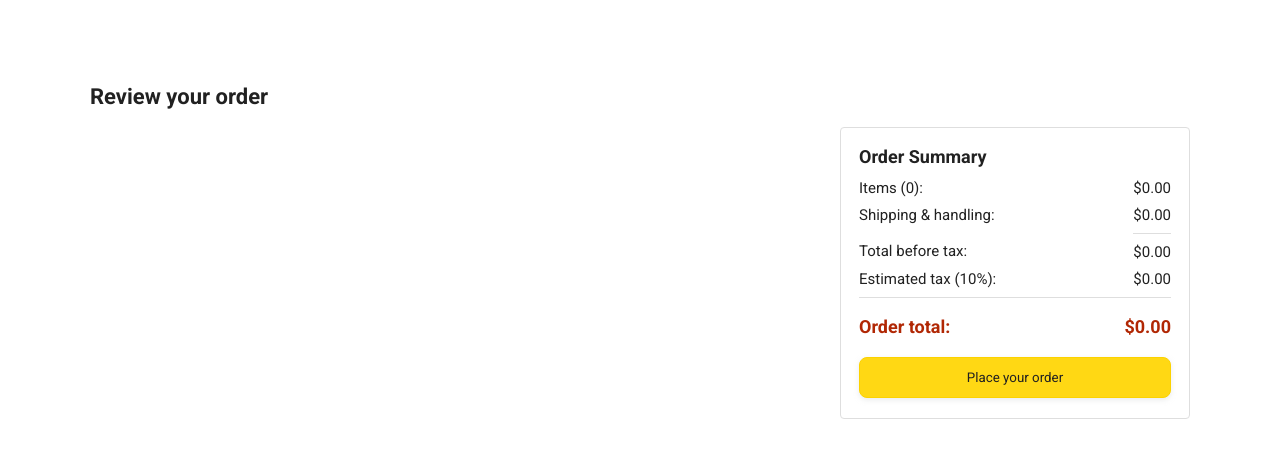
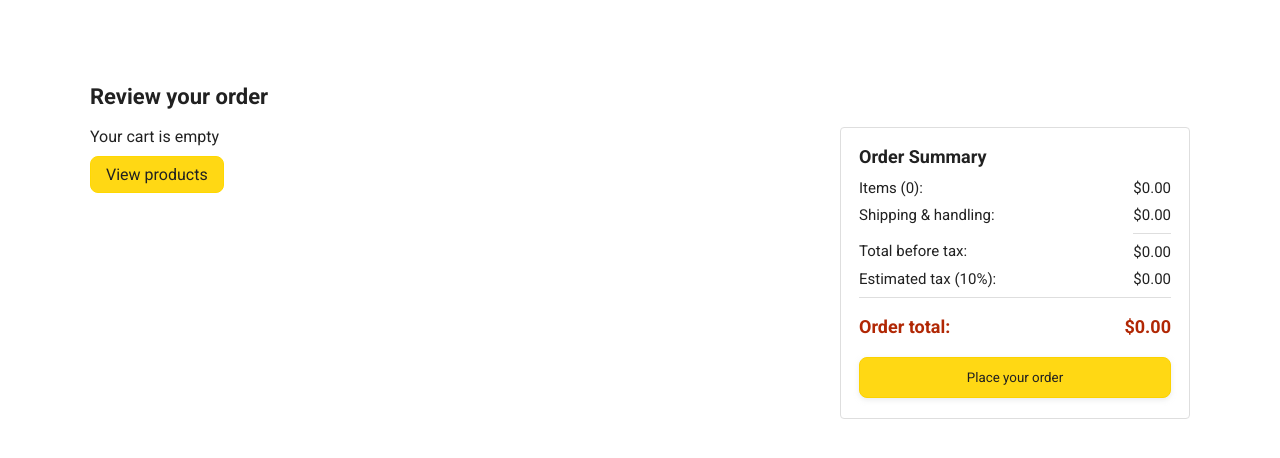
Before and after one commit to rongkuanjiang/javascript-amazon-project, a plain HTML site: page checkout.html in a window 1280 px wide. Shown: the part 56-514 px from the top of the page. Drawn offline with nearby package versions, Linux system fonts and the light colour scheme; no server answers.

Commit message:
added cart is empty and view products button in checkout when cart is empty

```diff
--- a/scripts/checkout/orderSummary.js
+++ b/scripts/checkout/orderSummary.js
@@ -99,8 +99,18 @@ function checkedOrNot(deliveryOptionId, optionNumber){
 export function loadOrderSummary() {
 	try {
 		const fullHTML = getOrderSummary();
-		document.querySelector('.js-order-summary').innerHTML = fullHTML;
-
+		if (fullHTML == '') {
+			document.querySelector('.js-order-summary').innerHTML = `
+			<div>Your cart is empty</div>
+			<div class="view-products-link">
+				<a href="./amazon.html">
+					View products
+				</a>
+			</div>
+			`;
+		} else {
+			document.querySelector('.js-order-summary').innerHTML = fullHTML;
+		}
 		loadDeliveryOptions();
 	} catch (error) {
 		console.log(error);
--- a/styles/pages/checkout/checkout.css
+++ b/styles/pages/checkout/checkout.css
@@ -162,6 +162,27 @@
   font-size: 15px;
 }
 
+.view-products-link {
+  background-color: rgb(255, 216, 20);
+  padding: 8px 15px;
+  margin-top: 10px;
+  display: inline-block;
+  border-radius: 8px;
+  border: 1px, solid, rgb(255, 216, 0);
+}
+
+.view-products-link:hover {
+  background-color: rgb(205, 174, 21);
+  border-color:rgb(205, 174, 21);
+
+}
+
+.view-products-link a {
+  text-decoration: none; /* Removes the underline */
+  color: inherit; /* Optional: Keeps the text color the same */
+}
+
+
 .payment-summary-title {
   font-weight: 700;
   font-size: 18px;
```
